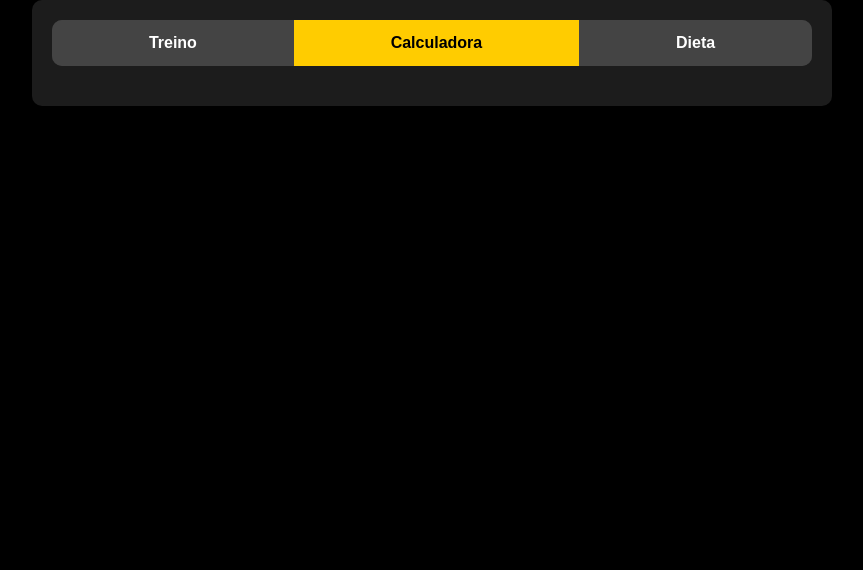
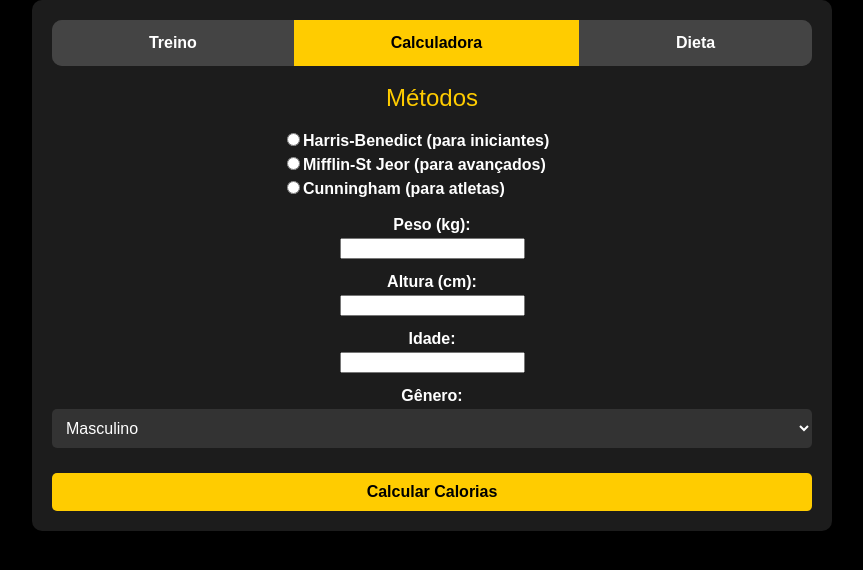
Before and after one commit to croco-br/exercise-randomizer, a Flask app: page /calculator in a window 1280 px wide. Shown: the top 570 px of the page, without its empty margins (208-1071 px from the left). Run offline with Flask 3, Linux system fonts and the light colour scheme.

Commit message:
general css fixes

```diff
--- a/static/css/styles.css
+++ b/static/css/base.css
@@ -7,44 +7,6 @@ body {
     display: flex;
     justify-content: center;
     align-items: center;
-}
-
-/* Estilos básicos para as abas */
-.tabs {
-    display: flex;
-    justify-content: space-between;
-    margin-bottom: 20px;
-    background-color: #333;
-    border-radius: 10px;
-    overflow: hidden;
-}
-
-.tab {
-    flex-grow: 1;
-    padding: 15px;
-    text-align: center;
-    cursor: pointer;
-    background-color: #444;
-    color: #fff;
-    font-weight: bold;
-    transition: background-color 0.3s ease;
-}
-
-.tab:hover {
-    background-color: #555;
-}
-
-.tab.active {
-    background-color: #ffcc00;
-    color: #000;
-}
-
-.tab-content {
-    display: none;
-}
-
-.tab-content.active {
-    display: block;
 }
 
 .container {
@@ -85,7 +47,6 @@ label {
 
 .checkbox-group label {
     flex: 1 1 45%;
-    /* Ajuste o valor para controlar a largura */
     margin-bottom: 10px;
     display: flex;
     align-items: center;
@@ -134,18 +95,14 @@ button:hover {
 .radio-group {
     display: flex;
     flex-direction: column;
+
 }
 
 .radio-label {
     display: flex;
-    align-items: center;
+    width: 80px;
     margin-bottom: 8px;
 }
-
-.radio-label input[type="radio"] {
-    margin-right: 10px;
-}
-
 
 /* Responsividade */
 @media (max-width: 600px) {
@@ -182,60 +139,3 @@ button:hover {
         font-size: 14px;
     }
 }
-
-.tab-content {
-    display: none;
-    overflow: hidden;
-    /* Evita que o conteúdo extravase */
-}
-
-.tab-content.active {
-    display: block;
-}
-
-
-.table-container {
-    width: 100%;
-    overflow-x: auto;
-    /* Permite rolagem horizontal se necessário */
-    margin-top: 20px;
-    border-radius: 5px;
-    box-shadow: 0 0 10px rgba(0, 0, 0, 0.2);
-    background-color: #1c1c1c;
-}
-
-table {
-    width: 100%;
-    border-collapse: collapse;
-    min-width: 600px;
-    /* Garante que a tabela não se comprima demais */
-    background-color: #333;
-}
-
-thead th {
-    background-color: #444;
-    color: #fff;
-    padding: 10px;
-    text-align: left;
-    font-weight: bold;
-    border-bottom: 2px solid #555;
-}
-
-tbody td {
-    padding: 10px;
-    color: #fff;
-    border-bottom: 1px solid #555;
-}
-
-tbody tr:nth-child(even) {
-    background-color: #2a2a2a;
-}
-
-tbody tr:hover {
-    background-color: #555;
-}
-
-th,
-td {
-    text-align: center;
-}
--- /dev/null
+++ b/static/css/calculator.css
@@ -0,0 +1,14 @@
+#lean-mass-group {
+    display: none;
+}
+
+.radio-group-calculator {
+    display: flex;
+    flex-direction: column;
+    align-items: center;
+    text-align: left;
+}
+
+.radio-group-calculator-label {
+    width: 300px
+}
--- /dev/null
+++ b/static/css/tabs.css
@@ -0,0 +1,46 @@
+/* Estilos básicos para as abas */
+.tabs {
+    display: flex;
+    justify-content: space-between;
+    margin-bottom: 20px;
+    background-color: #333;
+    border-radius: 10px;
+    overflow: hidden;
+}
+
+.tab {
+    flex-grow: 1;
+    padding: 15px;
+    text-align: center;
+    cursor: pointer;
+    background-color: #444;
+    color: #fff;
+    font-weight: bold;
+    transition: background-color 0.3s ease;
+}
+
+.tab:hover {
+    background-color: #555;
+}
+
+.tab.active {
+    background-color: #ffcc00;
+    color: #000;
+}
+
+.tab-content {
+    display: none;
+}
+
+.tab-content.active {
+    display: block;
+}
+
+.tab-content {
+    display: none;
+    overflow: hidden;
+}
+
+.tab-content.active {
+    display: block;
+}
--- a/static/js/calculator.js
+++ b/static/js/calculator.js
@@ -1,3 +1,5 @@
+
+
 document.querySelector('input[value="cunningham"]').addEventListener('change', function () {
     var leanMassGroup = document.getElementById('lean-mass-group');
     if (this.checked) {
@@ -9,8 +11,7 @@ document.querySelector('input[value="cunningham"]').addEventListener('change', f
 
 function calcularCalorias(event) {
     event.preventDefault();
-    // Implementar a lógica de cálculo aqui.
-    const methods = Array.from(document.querySelectorAll('input[name="metodo"]:checked')).map(el => el.value);
+    const methods = Array.from(document.querySelectorAll('input[name="method"]:checked')).map(el => el.value);
     const weight = parseFloat(document.getElementById('weight').value);
     const height = parseFloat(document.getElementById('height').value);
     const age = parseInt(document.getElementById('age').value);
@@ -22,22 +23,25 @@ function calcularCalorias(event) {
     if (methods.includes('harris-benedict')) {
         let bmr;
         if (gender === 'male') {
-            bmr = 88.362 + (13.397 * weight) + (4.799 * height) - (5.677 * age);
+            results['Harris-Benedict'] = 88.362 + (13.397 * weight) + (4.799 * height) - (5.677 * age);
         } else {
-            bmr = 447.593 + (9.247 * weight) + (3.098 * height) - (4.330 * age);
+            results['Harris-Benedict'] = 447.593 + (9.247 * weight) + (3.098 * height) - (4.330 * age);
         }
-        results['Harris-Benedict'] = bmr;
     }
 
     if (methods.includes('mifflin-st-jeor')) {
-        let bmr = 10 * weight + 6.25 * height - 5 * age + (gender === 'male' ? 5 : -161);
-        results['Mifflin-St Jeor'] = bmr;
+        if (gender === 'male') {
+            results['Mifflin-St Jeor'] = (10 * weight) + (6.25 * height) - (5 * age) + 5;
+        }
+        else {
+            results['Mifflin-St Jeor'] = (10 * weight) + (6.25 * height) - (5 * age) - 161;
+        }
+
     }
 
     if (methods.includes('cunningham')) {
         if (!isNaN(leanMass)) {
-            let bmr = 500 + (22 * leanMass);
-            results['Cunningham'] = bmr;
+            results['Cunningham'] = 500 + (22 * leanMass);
         } else {
             alert("Por favor, insira a massa magra para o método Cunningham.");
         }
@@ -47,7 +51,7 @@ function calcularCalorias(event) {
         Object.keys(results).map(method => `<p>${method}: ${results[method].toFixed(2)} calorias/dia</p>`).join('');
 }
 
-document.querySelectorAll('input[name="metodo"]').forEach((radio) => {
+document.querySelectorAll('input[name="method"]').forEach((radio) => {
     radio.addEventListener('change', function () {
         var leanMassGroup = document.getElementById('lean-mass-group');
         if (this.value === 'cunningham') {
--- a/templates/base.html
+++ b/templates/base.html
@@ -6,10 +6,13 @@
     <meta name="viewport" content="width=device-width, initial-scale=1.0">
     <title>Fitness Pro</title>
     <link rel="stylesheet" href="{{ url_for('static', filename='css/reset.css') }}">
-    <link rel="stylesheet" href="{{ url_for('static', filename='css/styles.css') }}">
+    <link rel="stylesheet" href="{{ url_for('static', filename='css/base.css') }}">
+    <link rel="stylesheet" href="{{ url_for('static', filename='css/tabs.css') }}">
     {% if active_tab == 'training' %}
+    <link rel="stylesheet" href="{{ url_for('static', filename='css/tables.css') }}">
     <script src="{{ url_for('static', filename='js/training.js') }}" defer></script>
     {% elif active_tab == 'calculator' %}
+    <link rel="stylesheet" href="{{ url_for('static', filename='css/calculator.css') }}">
     <script src="{{ url_for('static', filename='js/calculator.js') }}" defer></script>
     {% elif active_tab == 'diet' %}
     <script src="{{ url_for('static', filename='js/diet.js') }}" defer></script>
@@ -20,14 +23,14 @@
     <div class="container">
         <div class="tabs">
             <div class="tab {% if active_tab == 'training' %}active{% endif %}"
-                onclick="window.location.href='{{ url_for('training') }}'">Treino</div>
+                onclick="window.location.href='/training'">Treino</div>
             <div class="tab {% if active_tab == 'calculator' %}active{% endif %}"
-                onclick="window.location.href='{{ url_for('calculator') }}'">Calculadora</div>
-            <div class="tab {% if active_tab == 'diet' %}active{% endif %}"
-                onclick="window.location.href='{{ url_for('diet') }}'">Dieta</div>
+                onclick="window.location.href='/calculator'">Calculadora</div>
+            <div class="tab {% if active_tab == 'diet' %}active{% endif %}" onclick="window.location.href='/diet'">Dieta
+            </div>
         </div>
-
-        {% block content %}{% endblock %}
+        {% block content %}
+        {% endblock %}
     </div>
 </body>
 
--- a/templates/calculator.html
+++ b/templates/calculator.html
@@ -1,16 +1,15 @@
 {% extends "base.html" %}
 {% block content %}
-<div id="calculadora" class="tab-content">
-    <h1>Calculadora</h1>
+<div id="calculadora" class="tab-content active">
+    <h1>Métodos</h1>
     <form onsubmit="calcularCalorias(event)">
         <div class="form-group">
-            <label><b>Selecione os métodos:</b></label>
-            <div class="radio-group">
-                <label><input type="radio" name="metodo" value="harris-benedict"> Harris-Benedict (para
+            <div class="radio-group-calculator">
+                <label class="radio-group-calculator-label"><input type="radio" name="method" value="harris-benedict">Harris-Benedict (para
                     iniciantes)</label>
-                <label><input type="radio" name="metodo" value="mifflin-st-jeor"> Mifflin-St Jeor (para
+                <label class="radio-group-calculator-label"><input type="radio" name="method" value="mifflin-st-jeor">Mifflin-St Jeor (para
                     avançados)</label>
-                <label><input type="radio" name="metodo" value="cunningham"> Cunningham (para
+                <label class="radio-group-calculator-label"><input type="radio" name="method" value="cunningham">Cunningham (para
                     atletas)</label>
             </div>
 
@@ -27,6 +26,11 @@
             <label for="age"><b>Idade:</b></label>
             <input type="number" id="age" name="age" max="100" required>
         </div>
+        <div class="form-group" id="lean-mass-group">
+            <label for="lean-mass"><b>Massa magra (kg):</b></label>
+            <input type="number" id="lean-mass" name="lean-mass" step="0.1">
+        </div>
+
         <div class="form-group">
             <label for="gender"><b>Gênero:</b></label>
             <select id="gender" name="gender" required>
@@ -34,10 +38,7 @@
                 <option value="female">Feminino</option>
             </select>
         </div>
-        <div class="form-group" id="lean-mass-group" style="display:none;">
-            <label for="lean-mass"><b>Massa magra (kg):</b></label>
-            <input type="number" id="lean-mass" name="lean-mass" step="0.1">
-        </div>
+
         <button type="submit">Calcular Calorias</button>
     </form>
     <div id="calorie-result"></div>
--- a/templates/training.html
+++ b/templates/training.html
@@ -4,7 +4,7 @@
 <div id="treino" class="tab-content active">
     <form onsubmit="submitForm(event)">
         <div class="form-group">
-            <label><b>Grupos Musculares</b></label>
+            <h1>Grupos Musculares</h1>
             <div class="checkbox-group">
                 <label><input type="checkbox" name="muscular-group" value="peito"> Peito</label>
                 <label><input type="checkbox" name="muscular-group" value="costas"> Costas</label>
```
Also changed, not shown: static/css/tables.css (added, +45 -0 lines).
